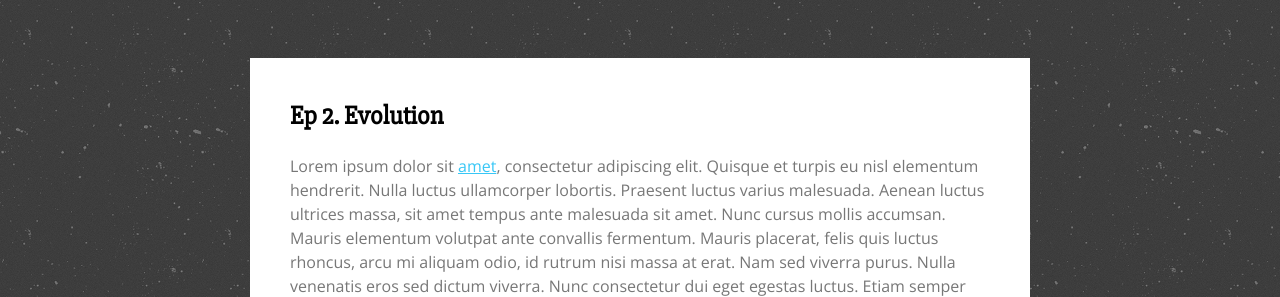
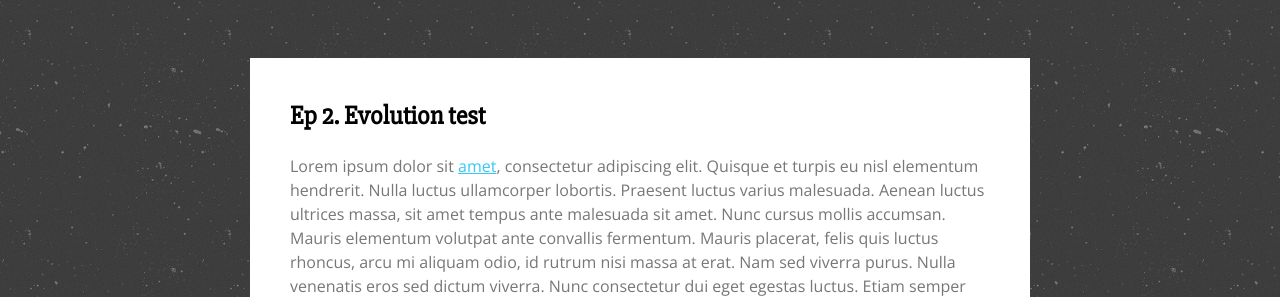
Before and after one commit to river/nullhypothesispodcast, a Jekyll site: the page built from index.md, in a window 1280 px wide. Shown: the part 354-651 px from the top of the page. Built offline with Jekyll 4.4.1, drawn with Linux system fonts in a browser that asks for light colours.

```diff
--- a/_layouts/default.html
+++ b/_layouts/default.html
@@ -37,7 +37,7 @@
 
       <div id="content">
         <div class="card">
-          <h3>Ep 2. Evolution</h3>
+          <h3>Ep 2. Evolution test</h3>
           <p>Lorem ipsum dolor sit <a href="#">amet</a>, consectetur adipiscing elit. Quisque et turpis eu nisl elementum hendrerit. Nulla luctus ullamcorper lobortis. Praesent luctus varius malesuada. Aenean luctus ultrices massa, sit amet tempus ante malesuada sit amet. Nunc cursus mollis accumsan. Mauris elementum volutpat ante convallis fermentum. Mauris placerat, felis quis luctus rhoncus, arcu mi aliquam odio, id rutrum nisi massa at erat. Nam sed viverra purus. Nulla venenatis eros sed dictum viverra. Nunc consectetur dui eget egestas luctus. Etiam semper egestas enim in posuere. Mauris at pretium mi. Sed nec purus varius, cursus quam a, consectetur turpis. Nam eu libero lorem.</p>
         </div>
 
```
